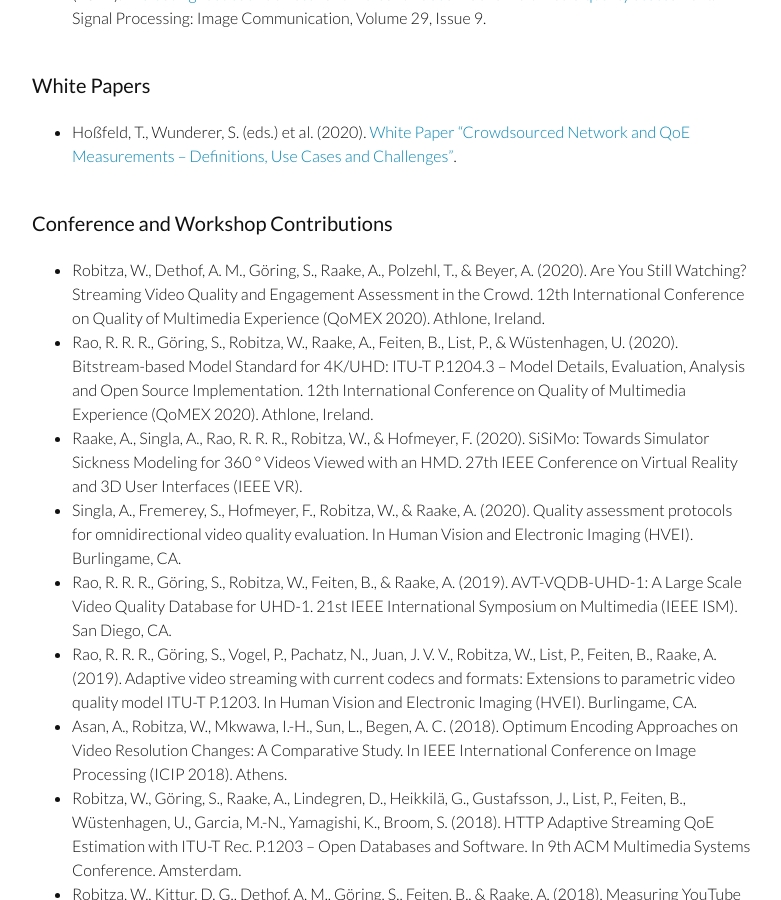
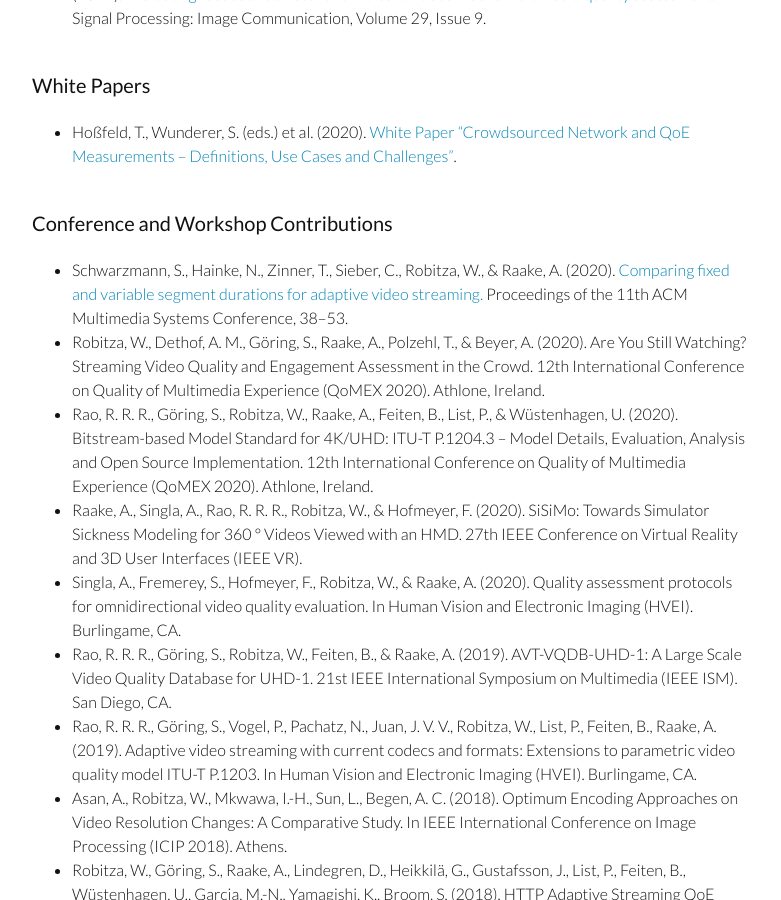
Before and after one commit to slhck/slhck.github.io, a Jekyll site: the page built from publications.md, in a window 1280 px wide and 900 px high, scrolled down 892 px. Shown: the whole window, without its empty margins (248-1029 px from the left). Built offline with Jekyll 4.4.1, drawn with Linux system fonts in a browser that asks for light colours.

Commit message:
add publication

```diff
--- a/publications.md
+++ b/publications.md
@@ -25,6 +25,7 @@ permalink: /publications/
 
 ### Conference and Workshop Contributions
 
+* Schwarzmann, S., Hainke, N., Zinner, T., Sieber, C., Robitza, W., & Raake, A. (2020). [Comparing fixed and variable segment durations for adaptive video streaming.](https://doi.org/10.1145/3339825.3391858) Proceedings of the 11th ACM Multimedia Systems Conference, 38–53.
 * Robitza, W., Dethof, A. M., Göring, S., Raake, A., Polzehl, T., & Beyer, A. (2020). Are You Still Watching? Streaming Video Quality and Engagement Assessment in the Crowd. 12th International Conference on Quality of Multimedia Experience (QoMEX 2020). Athlone, Ireland.
 * Rao, R. R. R., Göring, S., Robitza, W., Raake, A., Feiten, B., List, P., & Wüstenhagen, U. (2020). Bitstream-based Model Standard for 4K/UHD: ITU-T P.1204.3 – Model Details, Evaluation, Analysis and Open Source Implementation. 12th International Conference on Quality of Multimedia Experience (QoMEX 2020). Athlone, Ireland.
 * Raake, A., Singla, A., Rao, R. R. R., Robitza, W., & Hofmeyer, F. (2020). SiSiMo: Towards Simulator Sickness Modeling for 360 ° Videos Viewed with an HMD. 27th IEEE Conference on Virtual Reality and 3D User Interfaces (IEEE VR).
```
